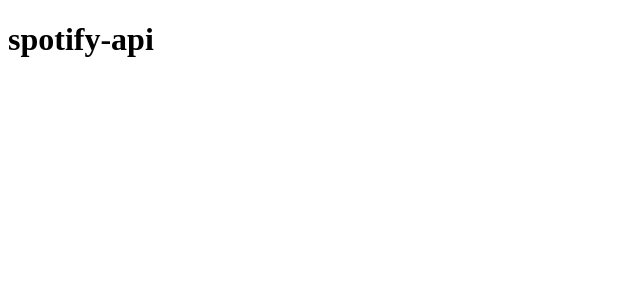
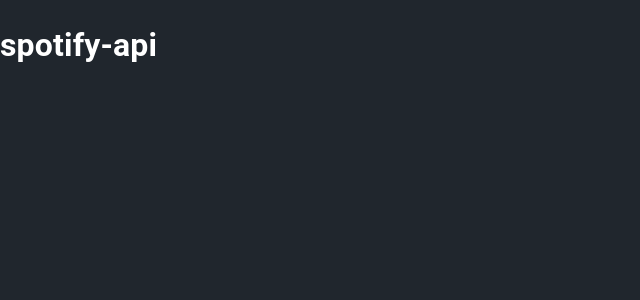
Before and after one commit to Dolsity/spotify-api, a React (Vite) app: page / in a window 1280 px wide. Shown: the top 300 px of the page, without its empty margins (0-640 px from the left). Built offline with nearby package versions, Linux system fonts and the light colour scheme.

Commit message:
Updated prettier and added project theme

```diff
--- a/package.json
+++ b/package.json
@@ -11,6 +11,9 @@
     "test": "vitest"
   },
   "dependencies": {
+    "@emotion/react": "^11.14.0",
+    "@emotion/styled": "^11.14.0",
+    "@mui/icons-material": "^7.1.2",
     "react": "^19.1.0",
     "react-dom": "^19.1.0",
     "react-router-dom": "^7.6.2"
--- a/src/App.tsx
+++ b/src/App.tsx
@@ -1,14 +1,22 @@
 import { HashRouter, Route, Routes } from 'react-router-dom'
+import { CssBaseline, ThemeProvider } from '@mui/material'
 
-import Home from './pages/Home.tsx'
-import NotFound from './pages/NotFound.tsx'
+import Home from './pages/Home'
+import NotFound from './pages/NotFound'
+
+import theme from './theme'
 
 export function App() {
 	return (
+		<>
+			<ThemeProvider theme={theme}>
+				<CssBaseline />
 				<Routes>
 					<Route path="/" element={<Home />} />
 					<Route path="*" element={<NotFound />} />
 				</Routes>
+			</ThemeProvider>
+		</>
 	)
 }
 
--- /dev/null
+++ b/src/theme.ts
@@ -0,0 +1,41 @@
+import { createTheme } from '@mui/material'
+
+const palette = {
+	success: {
+		main: '#1DB954',
+	},
+	error: {
+		main: '#E22134',
+	},
+	warning: {
+		main: '#FF5722',
+	},
+}
+
+const theme = createTheme({
+	palette: {
+		...palette,
+		primary: {
+			main: '#121212',
+			contrastText: '#DDDDDD',
+		},
+		background: {
+			paper: '#161616',
+			default: '#20262D',
+		},
+		text: {
+			primary: '#FFFFFF',
+			secondary: '#B3B3B3',
+		},
+		divider: '#222222',
+		action: {
+			active: '#FFFFFF',
+			hover: '#333333',
+			selected: '#444444',
+			disabled: '#555555',
+			disabledBackground: '#666666',
+		},
+	},
+})
+
+export default theme
```
Also changed, not shown: src/main.tsx (+4 -4 lines), src/types.d.ts (added, +7 -0 lines), 2 other files (tests, documents, lock files or other folders). Lines whose indentation alone changed are shown as unchanged.
